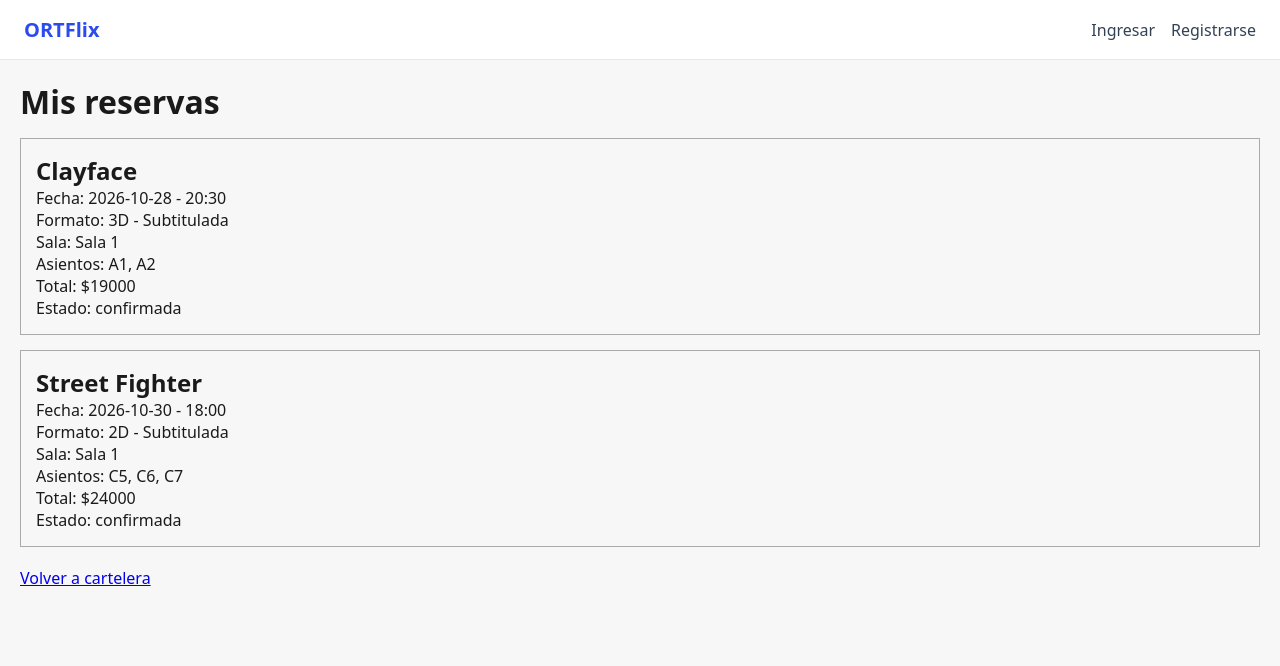
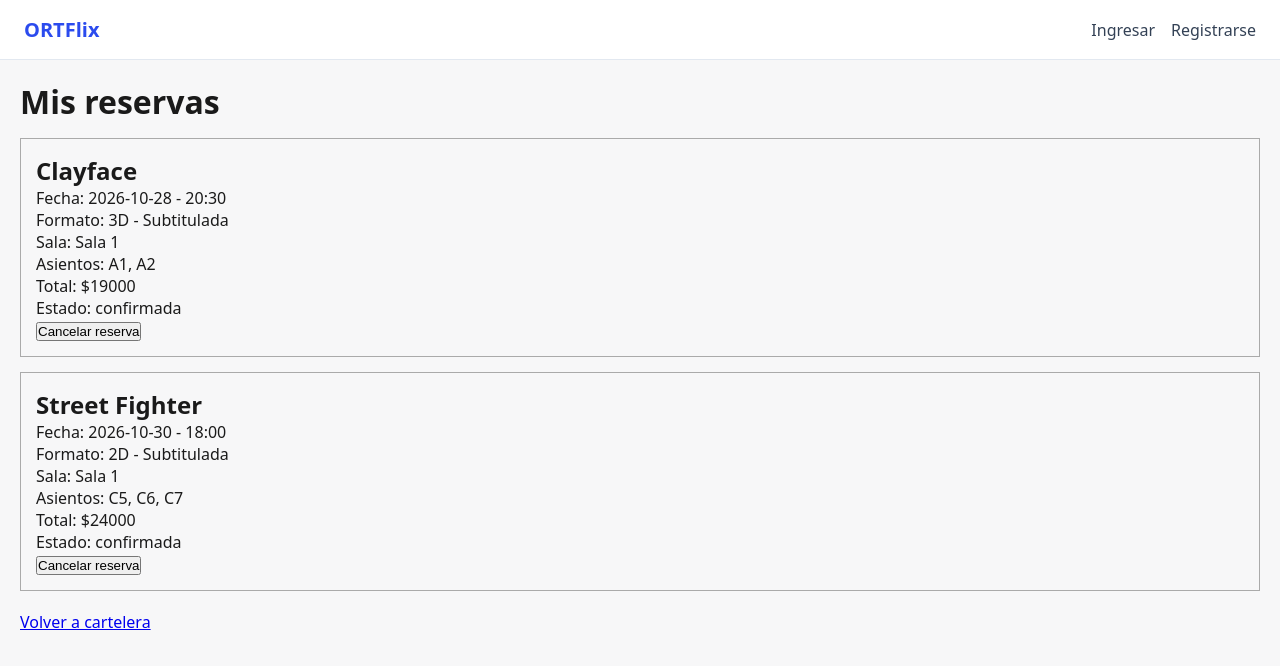
Before and after one commit to ZAVALETAFORT/PNT2_ORTFlix, a Next.js app: page /reservas in a window 1280 px wide. Shown: the top 666 px of the page. Built offline with nearby package versions, Linux system fonts and the light colour scheme.

Commit message:
Cancelar reservas y largar asientos

```diff
--- a/app/reservas/ReservasProvider.jsx
+++ b/app/reservas/ReservasProvider.jsx
@@ -1,8 +1,7 @@
-
 "use client";
 
 import { createContext, useContext, useState } from "react";
-import { reservas as reservasIniciales } from "@/src/data/mock";
+import { reservas as reservasIniciales, funciones } from "@/src/data/mock";
 
 const ReservasContext = createContext(null);
 
@@ -36,8 +35,33 @@ export function ReservasProvider({ children }) {
     return true;
   }
 
+  // Cancelar una reserva confirmada
+  function cancelarReserva(id) {
+    const reserva = reservas.find((r) => r.id === id && r.usuarioId === 2);
+    const funcion = funciones.find((f) => f.id === reserva?.funcionId);
+
+    if (!reserva || !funcion || reserva.estado !== "confirmada") {
+      return false;
+    }
+
+    // No permitir cancelar funciones que ya comenzaron
+    const fechaFuncion = new Date(`${funcion.fecha}T${funcion.hora}:00`);
+
+    if (fechaFuncion <= new Date()) {
+      return false;
+    }
+
+    setReservas((anteriores) =>
+      anteriores.map((r) =>
+        r.id === id ? { ...r, estado: "cancelada" } : r
+      )
+    );
+
+    return true;
+  }
+
   return (
-    <ReservasContext.Provider value={{ reservas, crearReserva }}>
+    <ReservasContext.Provider value={{ reservas, crearReserva, cancelarReserva }}>
       {children}
     </ReservasContext.Provider>
   );
--- a/app/reservas/page.js
+++ b/app/reservas/page.js
@@ -6,7 +6,10 @@ import { useReservas } from "./ReservasProvider";
 import { useEffect, useState } from "react";
 
 export default function MisReservas() {
-  const { reservas } = useReservas();
+  const { reservas, cancelarReserva } = useReservas();
+  const [confirmandoId, setConfirmandoId] = useState(null);
+  const [error, setError] = useState("");
+
   const [ahora, setAhora] = useState(null);
 
   useEffect(() => {
@@ -52,6 +55,42 @@ export default function MisReservas() {
             <p>Asientos: {reserva.asientos.join(", ")}</p>
             <p>Total: ${reserva.asientos.length * funcion.precio}</p>
             <p>Estado: {estado}</p>
+
+            {estado === "confirmada" && (
+              <div>
+                {confirmandoId === reserva.id ? (
+                  <>
+                    <p>¿Seguro que querés cancelar esta reserva?</p>
+
+                    <button
+                      onClick={() => {
+                        if (cancelarReserva(reserva.id)) {
+                          setConfirmandoId(null);
+                          setError("");
+                        } else {
+                          setError("No se puede cancelar esta reserva.");
+                        }
+                      }}
+                    >
+                      Sí, cancelar
+                    </button>
+
+                    <button onClick={() => setConfirmandoId(null)}>No</button>
+                  </>
+                ) : (
+                  <button
+                    onClick={() => {
+                      setError("");
+                      setConfirmandoId(reserva.id);
+                    }}
+                  >
+                    Cancelar reserva
+                  </button>
+                )}
+
+                {confirmandoId === reserva.id && error && <p>{error}</p>}
+              </div>
+            )}
           </div>
         );
       })}
```
